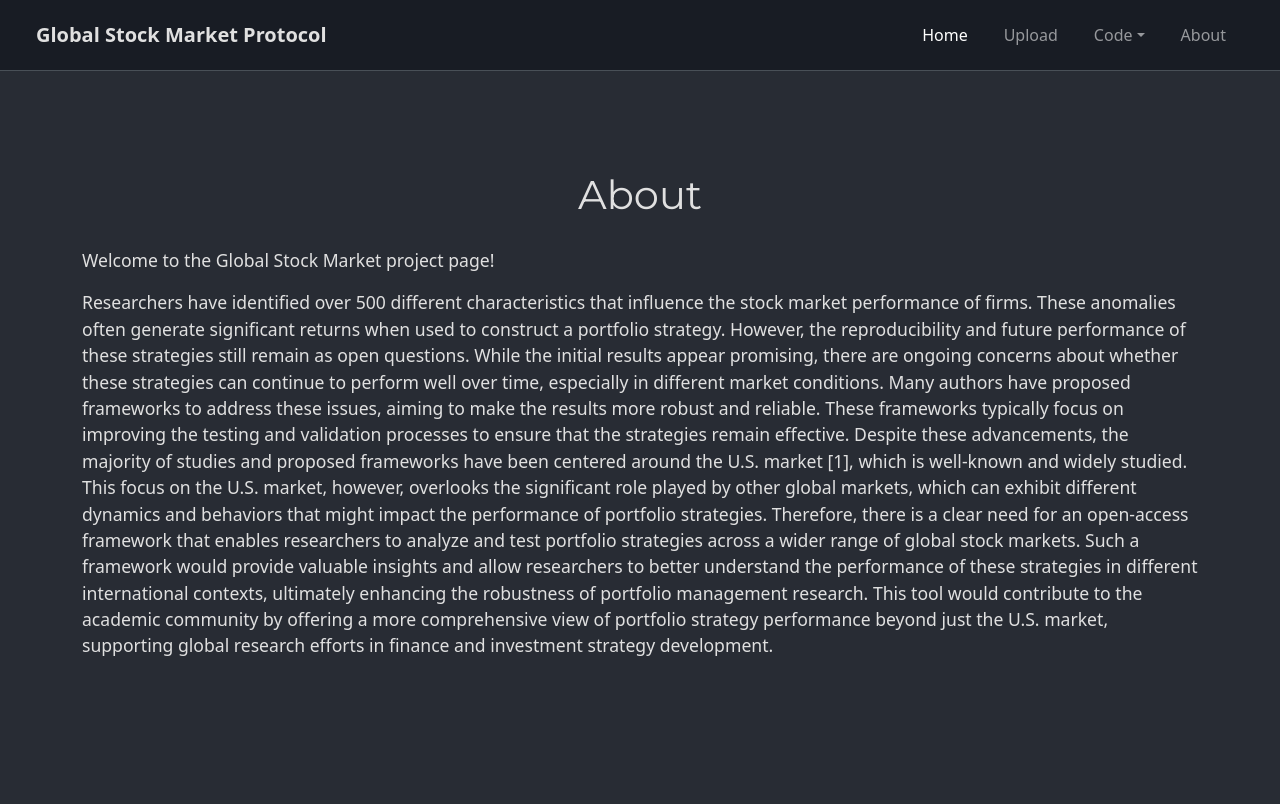
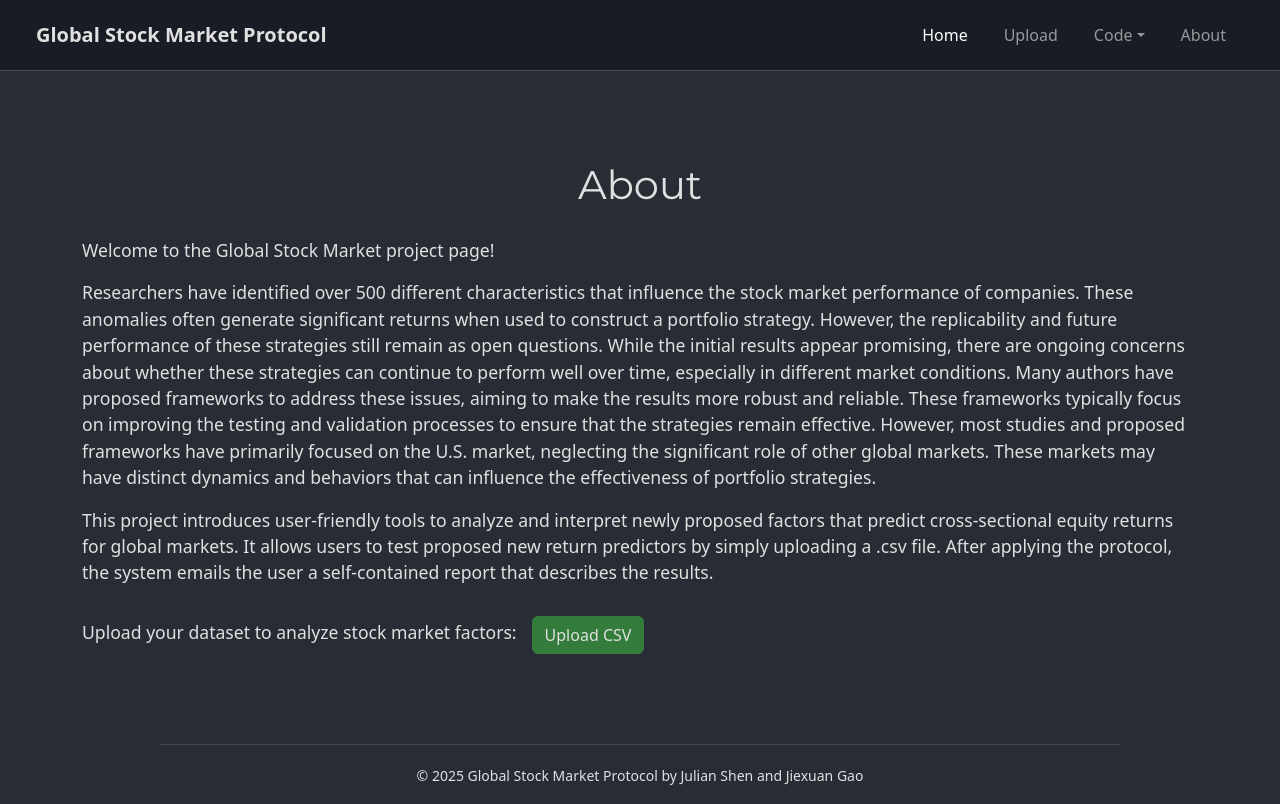
Before and after one commit to Proenchen/stock-market-protocol, a Flask app: page / in a window 1280 px wide. Before the commit the page ends 656 px from the top, so only its background shows below. Run offline with Flask 3, Linux system fonts and the light colour scheme; some libraries are stand-ins or nearby versions.

Commit message:
Make landing page more esthetic, add footer, and button for upload.

```diff
--- a/static/css/styles.css
+++ b/static/css/styles.css
@@ -1,4 +1,10 @@
 @import url('https://fonts.googleapis.com/css2?family=Montserrat:wght@300;400;700&family=Open+Sans:wght@300;400;600&display=swap');
+
+html {
+    position: relative;
+    min-height: 100%;
+    padding-bottom: 80px;
+}
 
 body {
     background-color: #282c34 !important;
@@ -8,12 +14,49 @@ body {
     margin: 0;
     padding: 0;
     text-align: center;
+    margin-bottom: 80px;
 }
+
+.btn-primary {
+    background-color: #347c3c !important;
+    color: #e0e0e0 !important;
+    border: 1px solid #347c3c !important;
+}
+
+.btn-primary:hover {
+    background-color: #408444 !important;
+    border-color: #408444 !important;
+    color: #fff !important;
+}
+
 
 .container {
     max-width: 900px;
     margin: 50px auto;
-    padding: 30px;
+    padding: 20px;
+}
+
+.footer {
+    text-align: center;
+    background-color: #282c34;
+    position: absolute;
+    bottom: 0;
+    width: 100%;
+    height: 60px;
+}
+
+.footer::before {
+    content: "";
+    padding: 10px 0;
+    display: block;
+    width: 75%;
+    margin: 0 auto;
+    border-top: 1px solid #444;
+}
+
+.footer p {
+    margin: 0;
+    font-size: 14px;
 }
 
 h1 {
--- a/templates/footer.html
+++ /dev/null
@@ -1,3 +0,0 @@
-<footer class="bg-dark text-center text-white p-3 mt-4">
-    <p>© 2025 Global Stock Market Protocol by Julian Shen and Jiexuan Gao</p>
-</footer>
--- a/templates/home.html
+++ b/templates/home.html
@@ -14,31 +14,39 @@
 
     <div class="container">
         <h1>About</h1>
-        <p>Welcome to the Global Stock Market project page!</p>
+        <p>Welcome to the <b>Global Stock Market</b> project page!</p>
         <p>
             Researchers have identified over 500 different characteristics that influence the stock market
-            performance of firms. These anomalies often generate significant returns when used to
-            construct a portfolio strategy. However, the reproducibility and future performance of these
+            performance of companies. These anomalies often generate significant returns when used to
+            construct a portfolio strategy. However, the replicability and future performance of these
             strategies still remain as open questions. While the initial results appear promising, there are
             ongoing concerns about whether these strategies can continue to perform well over time,
             especially in different market conditions. Many authors have proposed frameworks to address
             these issues, aiming to make the results more robust and reliable. These frameworks typically
             focus on improving the testing and validation processes to ensure that the strategies remain
-            effective. Despite these advancements, the majority of studies and proposed frameworks have
-            been centered around the U.S. market [1], which is well-known and widely studied. This focus
-            on the U.S. market, however, overlooks the significant role played by other global markets,
-            which can exhibit different dynamics and behaviors that might impact the performance of
-            portfolio strategies. Therefore, there is a clear need for an open-access framework that enables
-            researchers to analyze and test portfolio strategies across a wider range of global stock
-            markets. Such a framework would provide valuable insights and allow researchers to better
-            understand the performance of these strategies in different international contexts, ultimately
-            enhancing the robustness of portfolio management research. This tool would contribute
-            to the academic community by offering a more comprehensive view of portfolio strategy
-            performance beyond just the U.S. market, supporting global research efforts in finance and
-            investment strategy development.
+            effective. However, most studies and proposed frameworks have primarily focused on the U.S. market,
+            neglecting the significant role of other global markets. These markets may have distinct dynamics and
+            behaviors that can influence the effectiveness of portfolio strategies.
         </p>
+        <p style="margin-bottom: 30px;">
+            This project introduces user-friendly tools to analyze and interpret newly
+            proposed factors that predict cross-sectional equity returns for global markets.
+            It allows users to test proposed new return predictors by simply uploading a .csv file.
+            After applying the protocol, the system emails the user a self-contained report that
+            describes the results.
+        </p>
+
+        <div class="d-flex align-items-center">
+            <p class="mb-1" style="margin-right: 15px;"><b>Upload your dataset to analyze stock market factors:</b></p>
+            <a href="/upload">
+                <button class="btn btn-primary">Upload CSV</button>
+            </a>
+        </div>
     </div>
 
+    <div class="footer">
+        <p>&copy; 2025 Global Stock Market Protocol by Julian Shen and Jiexuan Gao</p>
+    </div>
     <script src="https://cdn.jsdelivr.net/npm/bootstrap@5.3.3/dist/js/bootstrap.bundle.min.js"></script>
     <script src="{{ url_for('static', filename='js/loadComponents.js') }}"></script>
 </body>
--- a/templates/upload.html
+++ b/templates/upload.html
@@ -4,7 +4,7 @@
 <head>
     <meta charset="UTF-8">
     <meta name="viewport" content="width=device-width, initial-scale=1.0">
-    <title>Upload - Global Stock Market Protocol</title>
+    <title>Global Stock Market Protocol</title>
     <link rel="stylesheet" href="{{ url_for('static', filename='css/styles.css') }}">
     <link href="https://cdn.jsdelivr.net/npm/bootstrap@5.3.3/dist/css/bootstrap.min.css" rel="stylesheet">
 </head>
@@ -17,6 +17,9 @@
         <p>Insert UI elements for file upload.</p>
     </div>
 
+    <div class="footer">
+        <p>&copy; 2025 Global Stock Market Protocol by Julian Shen and Jiexuan Gao</p>
+    </div>
     <script src="https://cdn.jsdelivr.net/npm/bootstrap@5.3.3/dist/js/bootstrap.bundle.min.js"></script>
     <script src="{{ url_for('static', filename='js/loadComponents.js') }}"></script>
 </body>
```
Also changed, not shown: static/js/loadComponents.js (+0 -12 lines).
